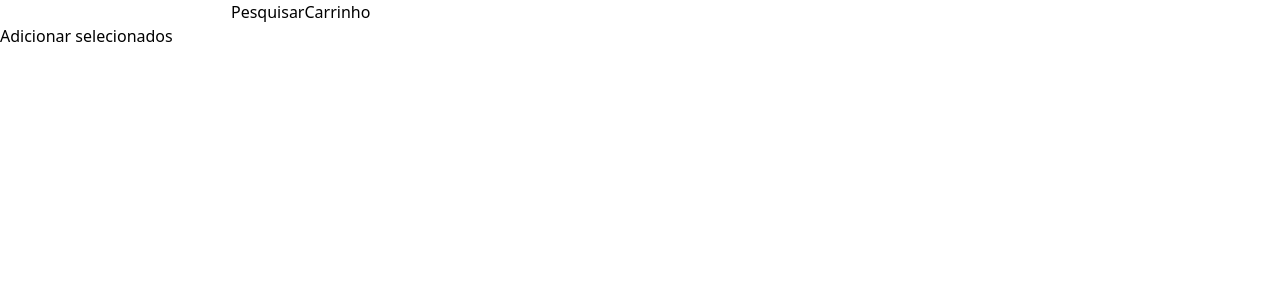
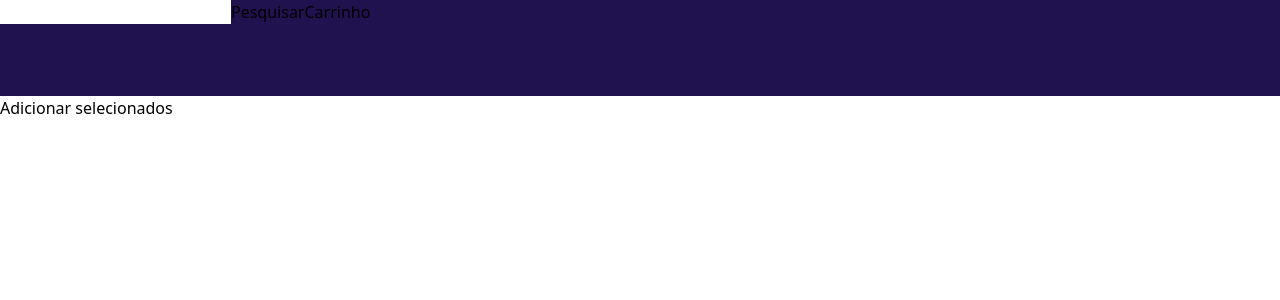
Before and after one commit to DouglasSantos94/b2rise-frontend-challenge, an Angular app: page /store in a window 1280 px wide. Shown: the top 300 px of the page. Built offline with nearby package versions, Linux system fonts and the light colour scheme.

Commit message:
style: add basic style to topbar

```diff
--- a/src/app/top-bar/top-bar.component.html
+++ b/src/app/top-bar/top-bar.component.html
@@ -1,4 +1,4 @@
-<header>
+<header class="w-full h-24 bg-blue">
   <img />
   <input type="text" #filter />
   <button (click)="filterResults(filter.value)">Pesquisar</button>
```
